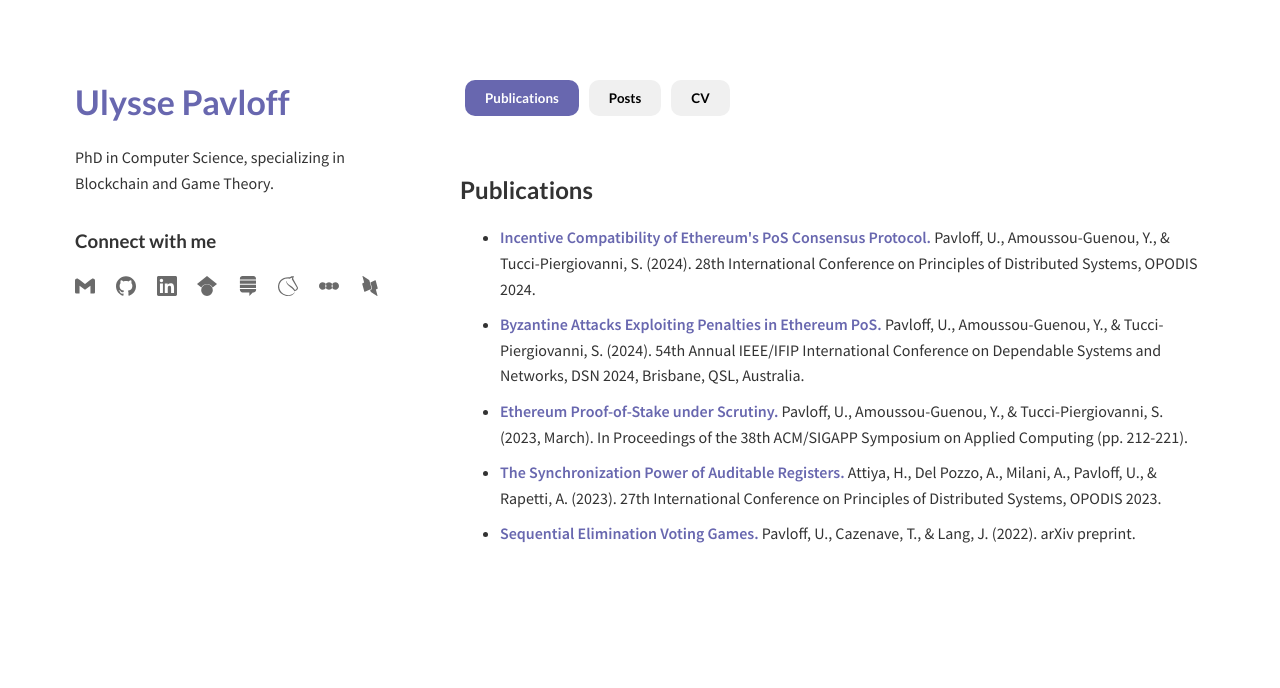
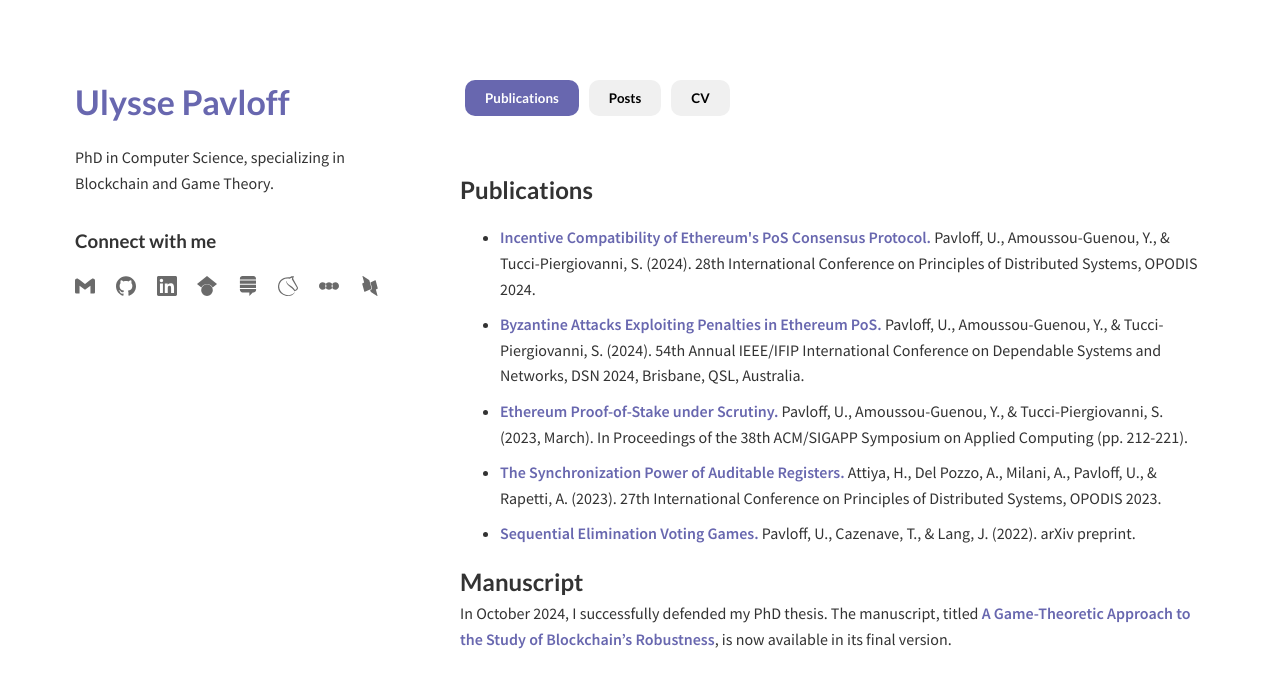
Before and after one commit to upavloff/upavloff.github.io, a React (Create React App) app: page / in a window 1280 px wide. Shown: the top 688 px of the page. Built offline with nearby package versions, Linux system fonts and the light colour scheme.

Commit message:
update articles and manuscript

```diff
--- a/src/App.js
+++ b/src/App.js
@@ -140,7 +140,7 @@ function App() {
             <h2>Publications</h2>
             <ul>
               <li>
-                <a href="link-to-article-1.pdf" target="_blank" rel="noopener noreferrer"><strong>Incentive Compatibility of Ethereum's PoS Consensus Protocol. </strong></a>
+                <a href="\Incentive_Compatibility_of_Ethereum_s_consensus_protocol.pdf" target="_blank" rel="noopener noreferrer"><strong>Incentive Compatibility of Ethereum's PoS Consensus Protocol. </strong></a>
                 Pavloff, U., Amoussou-Guenou, Y., & Tucci-Piergiovanni, S. (2024). 28th International Conference on Principles of Distributed Systems, OPODIS 2024.
               </li>
               <li>
@@ -161,6 +161,13 @@ function App() {
               </li>
             </ul>
 
+            <h2>Manuscript</h2>
+            <div>
+              In October 2024, I successfully defended my PhD thesis. The manuscript, titled{" "}
+              <a href="/manuscript.pdf" target="_blank" rel="noopener noreferrer"><strong>
+                A Game-Theoretic Approach to the Study of Blockchain’s Robustness
+              </strong></a>, is now available in its final version.
+            </div>
           </div>
 
           <div className={`content-container ${activeSection === 'posts' ? 'active' : ''}`}>
```
Also changed, not shown: 2 other files (tests, documents, lock files or other folders).
